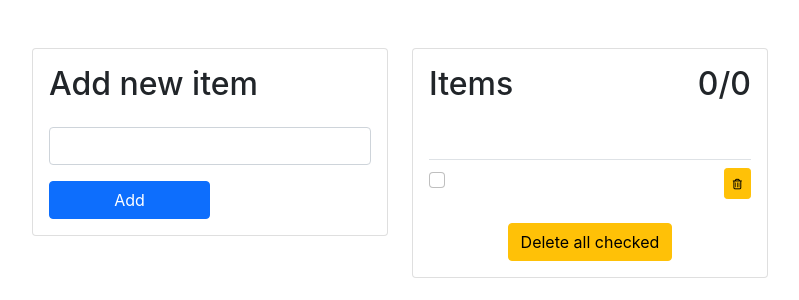
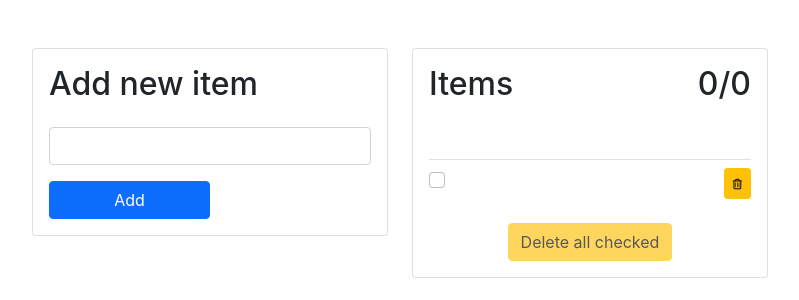
Before and after one commit to SilviuIordache/ReactToDo, a React (Create React App) app: page / in a window 1280 px wide. Shown: the top 300 px of the page, without its empty margins (240-1039 px from the left). Built offline with nearby package versions, Linux system fonts and the light colour scheme.

Commit message:
Add disabled state if no items checked

```diff
--- a/src/components/ToDoList/ToDoList.js
+++ b/src/components/ToDoList/ToDoList.js
@@ -24,7 +24,7 @@ export default class ToDoList extends React.Component {
     this.props.deleteAllChecked();
   }
 
-  getCompletedItems = () => {
+  getCompletedItemsNumber = () => {
     return this.props.items.filter(item => item.completed === true).length
   }
 
@@ -33,7 +33,7 @@ export default class ToDoList extends React.Component {
       <div className="mb-2 d-flex justify-content-between mb-4 ">
         <h2>Items</h2>
         <h2 className="d-flex justify-content-between">
-          <p>{this.getCompletedItems()}/{this.props.items.length}</p>
+          <p>{this.getCompletedItemsNumber()}/{this.props.items.length}</p>
         </h2>
       </div>
     )
@@ -71,7 +71,12 @@ export default class ToDoList extends React.Component {
   ListFooter = () => {
     return (
       <div className='mt-4 d-flex justify-content-center'>
-        <button className='btn btn-warning' onClick={this.deleteAllChecked}>Delete all checked</button>
+        <button
+          className='btn btn-warning'
+          disabled={this.getCompletedItemsNumber() === 0}
+          onClick={this.deleteAllChecked}>
+            Delete all checked
+        </button>
       </div>
     )
   }
```
